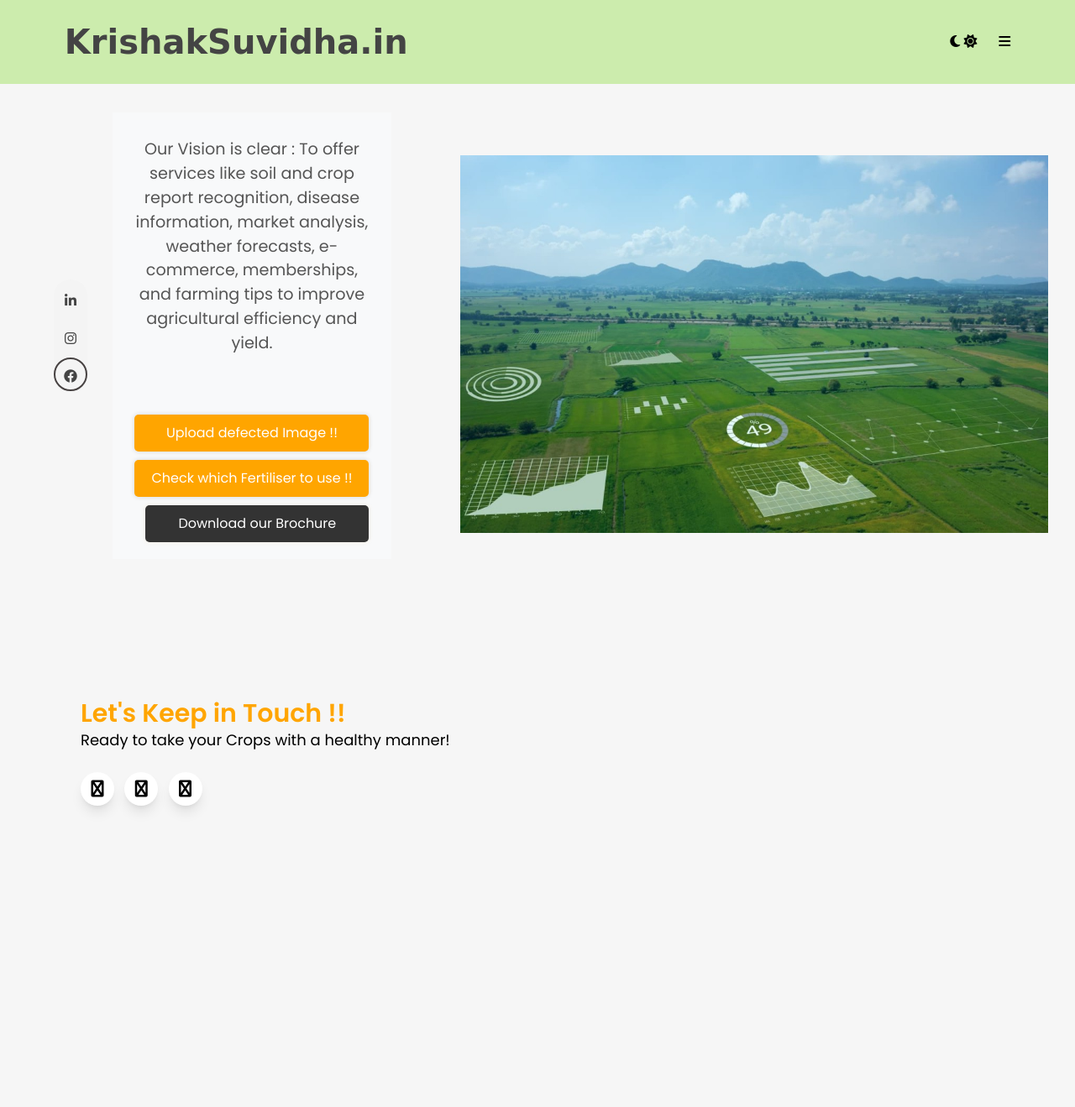
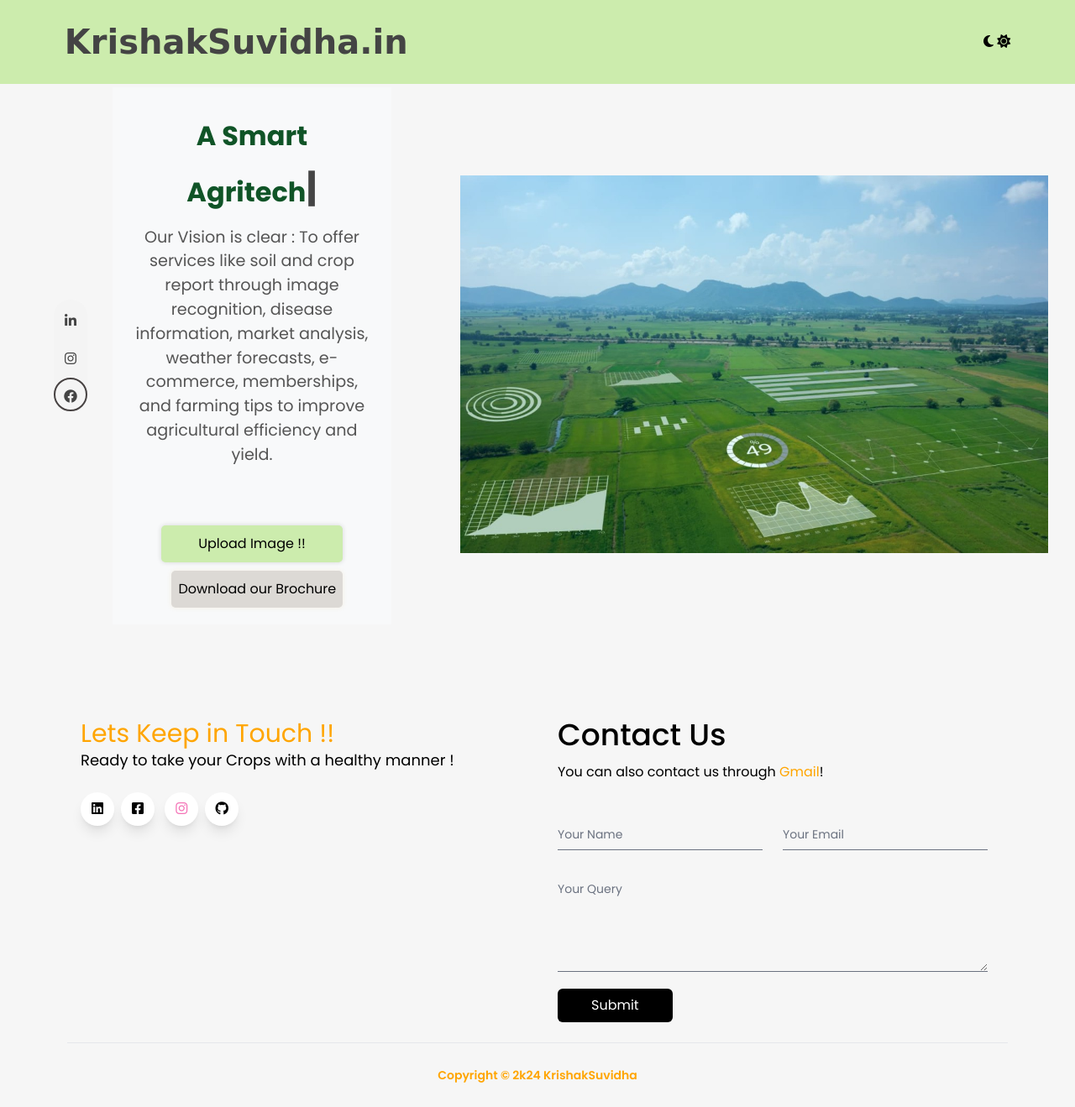
Before and after one commit to Satyam30raj/E-comm, a Flask app: page / in a window 1280 px wide. Shown: the whole page at 84% size. Before the commit the page ends 965 px from the top, so only its background shows below. Run offline with Flask 3, Linux system fonts and the light colour scheme; some libraries are stand-ins or nearby versions; some web fonts are replaced.

Commit message:
home.html

```diff
--- a/templates/home.html
+++ b/templates/home.html
@@ -116,6 +116,21 @@
     </style>
 </head>
 
+<!DOCTYPE html>
+<html lang="en">
+
+<head>
+    <meta charset="UTF-8" />
+    <meta name="viewport" content="width=device-width, initial-scale=1.0" />
+    <title>Krishak Suvidha</title>
+    <link rel="stylesheet" href="https://cdnjs.cloudflare.com/ajax/libs/font-awesome/6.4.2/css/all.min.css"
+        integrity="sha512-z3gLpd7yknf1YoNbCzqRKc4qyor8gaKU1qmn+CShxbuBusANI9QpRohGBreCFkKxLhei6S9CQXFEbbKuqLg0DA=="
+        crossorigin="anonymous" referrerpolicy="no-referrer" />
+        <link rel="shortcut icon" href="Material/img/favicon.png" type="image/x-icon" />
+    <link rel="stylesheet" href="Material/CSS/Style.css" />
+    <script src="https://cdn.tailwindcss.com"></script>
+</head>
+
 <body>
 
     <!-- ===== WRAPPER ===== -->
@@ -178,15 +193,18 @@
                     </ul>
                 </div>
                 <div class="mode">
-                    <i class="fa fa-moon" id="moon"></i>
-                    <i class="fa fa-sun" id="sun"></i>
+
+                        <i class="fa fa-moon" id="moon"></i>
+                        <i class="fa fa-sun" id="sun"></i>
+                    </div>
+
                 </div>
                 <div class="nav_menu_btn">
                     <i class="fa fa-bars" onclick="myMenuFunction()"></i>
                 </div>
             </div>
         </nav>
-
+        n
         <!-- ===== MAIN ===== -->
         <main class="main">
             <div class="row hero">
@@ -212,59 +230,141 @@
                         </a>
                     </div>
 
+
                     <div class="hero_box">
+
                         <div class="job">
                             <span class="multiText"></span>
                         </div>
                         <div class="hero_description">
                             <p>
-                                Our Vision is clear : To offer services like soil and crop report recognition, disease information, market analysis, weather forecasts, e-commerce, memberships, and farming tips to improve agricultural efficiency and yield.
+                                Our Vision is clear : To offer services like soil and crop report through image recognition, disease information, market analysis, weather forecasts, e-commerce, memberships, and farming tips to improve agricultural efficiency and yield.
                             </p>
                         </div>
                         <div class="hero_btn">
-                            <a href="#Contact" class="btn_1">Upload defected Image !!</a>
-                            <a href="/index" class="btn_1">Check which Fertiliser to use !!</a>
+                            <a href="#Contact" class="btn_1">Upload Image !!</a>
                             <button class="btn_2">
                                 <a href="#" target="_blank">Download our Brochure</a>
                             </button>
+
                         </div>
                     </div>
                 </div>
                 <div class="col col-2">
                     <div class="circle">
-                        <img src="static/Material/img/Software_engineer_re_tnjc.png" alt="" />
+                        <img src="Material/img/Software_engineer_re_tnjc.png" alt="" />
                     </div>
                     <div class="hero-image"></div>
+
                 </div>
             </div>
         </main>
     </div>
-    <footer class="bg-blueGray-200 pt-8 pb-6 footer-sec w-[100%] flex justify-center">
-        <div class="container mx-auto px-4 w-[90%]">
+    <footer class=" bg-blueGray-200 pt-8 pb-6 footer-sec w-[100%] flex justify-center ">
+        <div class="container mx-   auto px-4 w-[90%] " >
             <div class="flex flex-wrap text-left lg:text-left">
                 <div class="w-full lg:w-6/12 px-4">
-                    <h4 class="text-3xl font-semibold text-[#ffa500]">Let's Keep in Touch !!</h4>
+                    <h4 class="text-3xl fonat-semibold text-[#ffa500]  ">Lets Keep in Touch !!</h4>
                     <h5 class="text-lg mt-0 mb-2 text-blueGray-600">
-                        Ready to take your Crops with a healthy manner!
+                        Ready to take your Crops with a healthy manner !
                     </h5>
 
                     <div class="mt-6 lg:mb-0 mb-6">
-                        <button class="footer-btns bg-white text-lightBlue-400 shadow-lg font-normal h-10 w-10 items-center justify-center align-center rounded-full outline-none focus:outline-none mr-2 hover:bg-[#ffa500] duration-300 curser-pointer">
-                            <a href="https://www.linkedin.com/in/satyam-raj-5a6a92194/" target="_blank" rel="noopener noreferrer" class="text-blueGray-400 text-xl"><i class="fa fa-linkedin-in"></i></a>
+                        <button
+                            class=" footer-btns bg-white text-lightBlue-400 shadow-lg font-normal h-10 w-10 items-center justify-center align-center rounded-full outline-none focus:outline-none mr-2 hover:bg-[#ffa500]  duration-300 curser-pointer  "
+                            type="button"><a href="https://www.linkedin.com/in/satyam-raj-5a6a92194/" target="_blank">
+                                <i class="fab fa-linkedin"></i></a></button><button
+                            class=" footer-btns bg-white text-lightBlue-600 shadow-lg font-normal h-10 w-10 items-center justify-center align-center rounded-full outline-none focus:outline-none mr-2 hover:bg-[#ffa500] duration-300 curser-pointer  "
+                            type="button"> <a
+                                href="https://www.facebook.com/profile.php?id=100017887120021"
+                                target="_blank">
+                                <i class="fab fa-facebook-square"></i>
+                            </a></button> <button
+                            class=" footer-btns bg-white text-pink-400 shadow-lg font-normal h-10 w-10 items-center justify-center align-center rounded-full outline-none focus:outline-none mr-2 hover:bg-[#ffa500]  duration-300 curser-pointer  "
+                            type="button">
+                            <a href="https://www.instagram.com/raj.satyam_/" target="_blank">
+                                <i class="fab fa-instagram"></i> </a> </button><button
+                            class=" footer-btns bg-white  shadow-lg font-normal h-10 w-10 items-center justify-center align-center rounded-full outline-none focus:outline-none mr-2 hover:bg-[#ffa500]  duration-300 curser-pointer   "
+                            type="button">
+                            <a href="https://github.com/Satyam30raj" target="_blank">
+                                <i class="fab fa-github"></i></a>
                         </button>
-                        <button class="footer-btns bg-white text-lightBlue-400 shadow-lg font-normal h-10 w-10 items-center justify-center align-center rounded-full outline-none focus:outline-none mr-2 hover:bg-[#ffa500] duration-300 curser-pointer">
-                            <a href="https://www.instagram.com/raj.satyam_/" target="_blank" rel="noopener noreferrer" class="text-blueGray-400 text-xl"><i class="fa fa-instagram"></i></a>
-                        </button>
-                        <button class="footer-btns bg-white text-lightBlue-400 shadow-lg font-normal h-10 w-10 items-center justify-center align-center rounded-full outline-none focus:outline-none mr-2 hover:bg-[#ffa500] duration-300 curser-pointer">
-                            <a href="https://www.facebook.com/profile.php?id=100017887120021" target="_blank" rel="noopener noreferrer" class="text-blueGray-400 text-xl"><i class="fa fa-facebook"></i></a>
-                        </button>
+                    </div>
+                </div>
+                <br><br>
+                <div class="w-full lg:w-6/12 px-4">
+
+
+                    <div class="mx-auto w-full max-w-lg">
+                        <h1 class="text-4xl font-medium">Contact Us</h1>
+                        <p class="mt-3  ">
+                            You can also contact us through <a href="mailto:rajsatyam3012@gmail.com"
+                                class="text-[#ffa500] hover: curser-pointer ">Gmail</a>!
+                        </p>
+
+                        <form class="mt-10" action="https://getform.io/f/bjjedxjb" method="POST"
+                            enctype="multipart/form-data">
+
+
+                            <input type="hidden" name="access_key" value="YOUR_ACCESS_KEY_HERE" />
+                            <div class="grid gap-6 sm:grid-cols-2">
+                                <div class="relative z-0">
+                                    <input type="text" name="name" required
+                                        class="peer block w-full appearance-none border-0 border-b border-gray-500 bg-transparent py-2.5 px-0 text-sm text-gray-900 focus:border-blue-600 focus:outline-none focus:ring-0"
+                                        placeholder=" " />
+                                    <label
+                                        class="absolute top-3 -z-10 origin-[0] -translate-y-6 scale-75 transform text-sm text-gray-500 duration-300 peer-placeholder-shown:translate-y-0 peer-placeholder-shown:scale-100 peer-focus:left-0 peer-focus:-translate-y-6 peer-focus:scale-75 peer-focus:text-blue-600 peer-focus:dark:text-blue-500">Your
+                                        Name</label>
+                                </div>
+                                <div class="relative z-0">
+                                    <input type="text" name="email" required
+                                        class="peer block w-full appearance-none border-0 border-b border-gray-500 bg-transparent py-2.5 px-0 text-sm text-gray-900 focus:border-blue-600 focus:outline-none focus:ring-0"
+                                        placeholder=" " />
+                                    <label
+                                        class="absolute top-3 -z-10 origin-[0] -translate-y-6 scale-75 transform text-sm text-gray-500 duration-300 peer-placeholder-shown:translate-y-0 peer-placeholder-shown:scale-100 peer-focus:left-0 peer-focus:-translate-y-6 peer-focus:scale-75 peer-focus:text-blue-600 peer-focus:dark:text-blue-500">Your
+                                        Email</label>
+                                </div>
+                                <div class="relative z-0 col-span-2">
+                                    <textarea name="message" rows="5" required
+                                        class="peer block w-full appearance-none border-0 border-b border-gray-500 bg-transparent py-2.5 px-0 text-sm text-gray-900 focus:border-blue-600 focus:outline-none focus:ring-0"
+                                        placeholder=" "></textarea>
+                                    <label
+                                        class="absolute top-3 -z-10 origin-[0] -translate-y-6 scale-75 transform text-sm text-gray-500 duration-300 peer-placeholder-shown:translate-y-0 peer-placeholder-shown:scale-100 peer-focus:left-0 peer-focus:-translate-y-6 peer-focus:scale-75 peer-focus:text-blue-600 peer-focus:dark:text-blue-500">Your
+                                        Query</label>
+                                </div>
+                            </div>
+                            <button type="submit" class="mt-5 rounded-md bg-black px-10 py-2 text-white">Submit</button>
+                        </form>
+                    </div>
+                </div>
+            </div>
+
+            <hr class="my-6 border-blueGray-300">
+
+            <div class="flex flex-wrap items-center md:justify-between justify-center">
+                <div class="w-full md:w-4/12 px-4 mx-auto text-center">
+                    <div class="text-sm text-blueGray-500 font-semibold py-1 text-[#ffa500] ">
+                        Copyright © 2k24 KrishakSuvidha
                     </div>
                 </div>
             </div>
         </div>
+
     </footer>
+    <script src="https://unpkg.com/typed.js@2.0.16/dist/typed.umd.js"></script>
+    <script>
+        // Types JS
+        var typingEffect = new Typed(".multiText", {
+            strings: [ "Krishak Suvidha" , "A Smart Agritech", "Solution."],
+            loop: true,
+            typeSpeed: 50,
+            backSpeed: 60,
+            backDelay: 2000,
+        });
+        // End of typed JS
+    </script>
 
-    <script src="static/Material/js/index.js"></script>
+    <script src="/Material/JS/main.js"></script>
 </body>
 
 </html>
```
